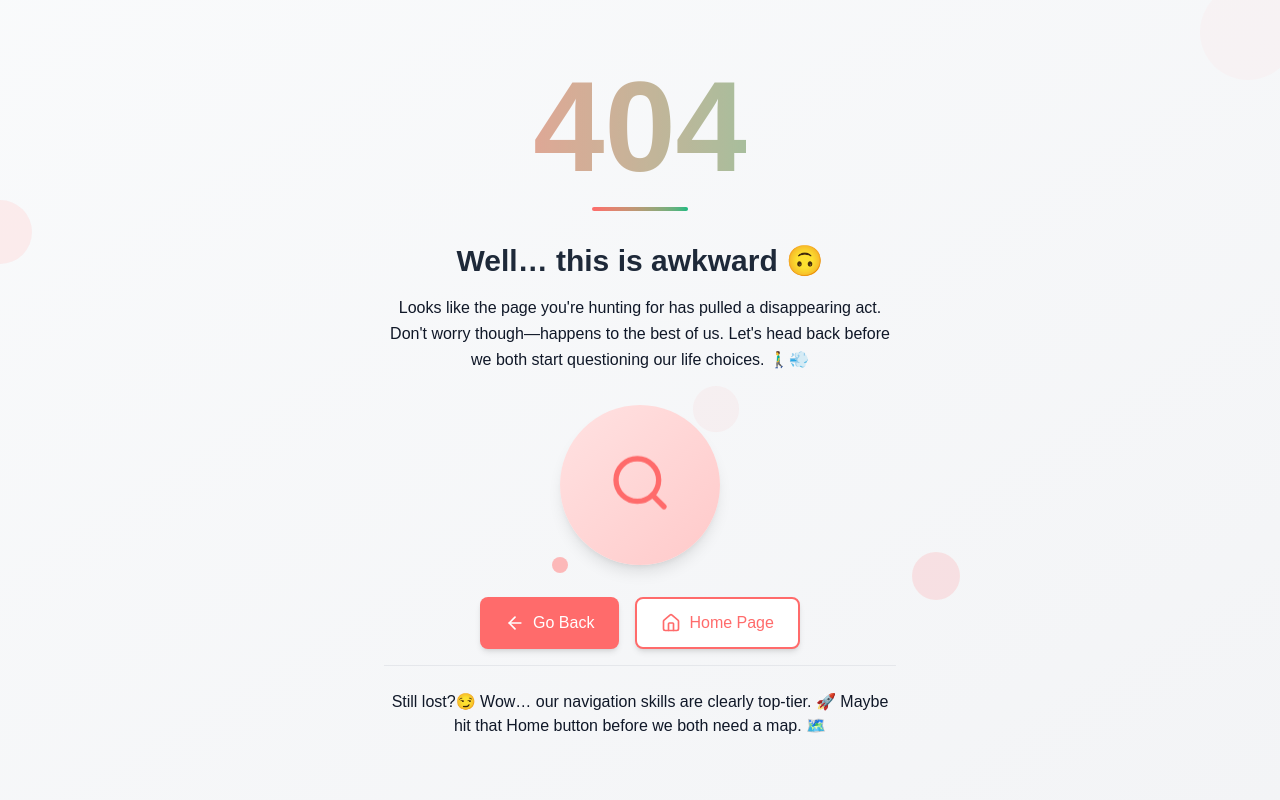
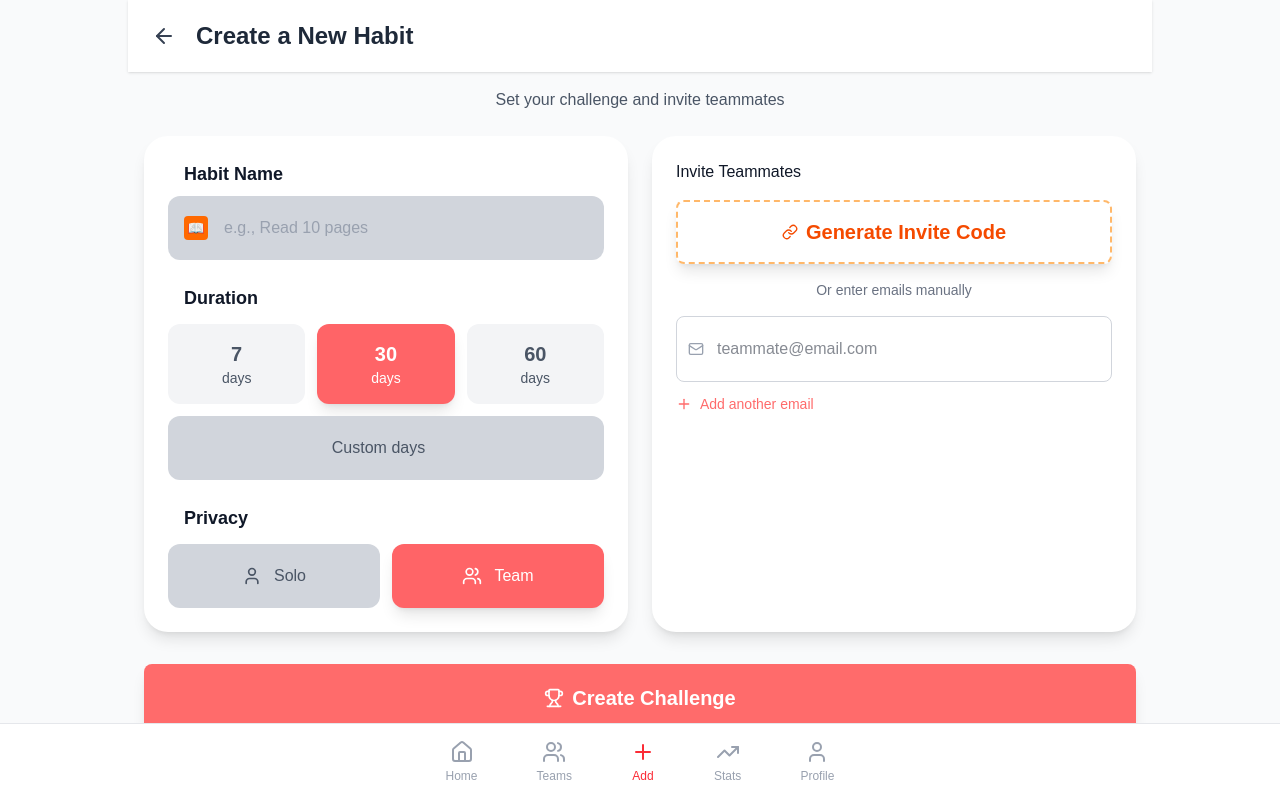
Before and after one commit to SeoBlack/streakforce, a React (Vite) app in the folder Frontend/: page /create-challenge in a window 1280 px wide. Built offline with nearby package versions, Linux system fonts and the light colour scheme.

Commit message:
Challenge pages and its components

```diff
--- a/Frontend/src/App.tsx
+++ b/Frontend/src/App.tsx
@@ -6,6 +6,7 @@ import WelcomePage from "./pages/auth-pages/WellcomePage";
 import LoginPage from "./pages/auth-pages/LoginPage";
 import HomePage from "./pages/home/HomePage";
 import NotFoundPage from "./pages/NotFound";
+import CreateChallenge from "./pages/challenge/CreateChallenge";
 
 function App() {
   return (
@@ -19,6 +20,7 @@ function App() {
           </Route>
           <Route element={<MainLayout />}>
             <Route path="home" element={<HomePage />} />
+            <Route path="create-challenge" element={<CreateChallenge />} />
           </Route>
         </Routes>
       </BrowserRouter>
--- /dev/null
+++ b/Frontend/src/components/CreateHabit.tsx
@@ -0,0 +1,122 @@
+import React, { useState } from "react";
+import { User, Users } from "lucide-react";
+
+interface HabitFormProps {
+  habitName: string;
+  duration: number;
+  privacy: "solo" | "team";
+  onHabitNameChange: (name: string) => void;
+  onDurationChange: (duration: number) => void;
+  onPrivacyChange: (privacy: "solo" | "team") => void;
+}
+
+const CreateHabit: React.FC<HabitFormProps> = ({
+  habitName,
+  duration,
+  privacy,
+  onHabitNameChange,
+  onDurationChange,
+  onPrivacyChange,
+}) => {
+  const [customDuration, setCustomDuration] = useState("");
+
+  const durations = [7, 30, 60];
+
+  const handleDurationSelect = (selectedDuration: number) => {
+    setCustomDuration("");
+    onDurationChange(selectedDuration);
+  };
+
+  const handleCustomDurationChange = (value: string) => {
+    setCustomDuration(value);
+    const numValue = parseInt(value);
+    if (!isNaN(numValue) && numValue > 0) {
+      onDurationChange(numValue);
+    }
+  };
+
+  return (
+    <div className="space-y-6">
+      <div>
+        <h3 className="text-lg font-semibold mb-2 ml-4">Habit Name</h3>
+        <div className="relative">
+          <div className="absolute left-4 top-1/2 transform -translate-y-1/2 w-6 h-6 bg-orange-500 rounded flex items-center justify-center">
+            <span className="text-white text-sm font-bold">📖</span>
+          </div>
+          <input
+            type="text"
+            value={habitName}
+            onChange={(e) => onHabitNameChange(e.target.value)}
+            placeholder="e.g., Read 10 pages"
+            className="w-full pl-14 pr-4 py-5 bg-gray-300 border-0 rounded-xl text-gray-600 placeholder-gray-400 focus:outline-none focus:ring-2 focus:ring-red-400 focus:bg-white transition-all"
+          />
+        </div>
+      </div>
+      <div>
+        <h3 className="text-lg font-semibold ml-4 mb-3">Duration</h3>
+        <div className="space-y-3">
+          <div className="grid grid-cols-3 gap-3">
+            {durations.map((dur) => (
+              <button
+                key={dur}
+                onClick={() => handleDurationSelect(dur)}
+                className={`py-4 px-4 rounded-xl text-center font-medium transition-all ${
+                  duration === dur && !customDuration
+                    ? "bg-red-400 text-white shadow-lg"
+                    : "bg-gray-100 text-gray-600 hover:bg-gray-200"
+                }`}
+              >
+                <div className="text-xl font-bold">{dur}</div>
+                <div className="text-sm">days</div>
+              </button>
+            ))}
+          </div>
+          <input
+            type="number"
+            value={customDuration}
+            onChange={(e) => handleCustomDurationChange(e.target.value)}
+            placeholder="Custom days"
+            className={`w-full py-5 px-4 rounded-xl text-center font-medium transition-all ${
+              customDuration
+                ? "bg-red-400 text-white placeholder-red-200"
+                : "bg-gray-300 text-gray-600 placeholder-gray-600"
+            } focus:outline-none focus:ring-2 focus:ring-red-400`}
+          />
+          {customDuration && (
+            <p className="text-center text-gray-600">{customDuration} days</p>
+          )}
+        </div>
+      </div>
+      <div>
+        <h3 className="text-lg font-semibold ml-4 mb-3">Privacy</h3>
+        <div className="flex gap-3">
+          <button
+            onClick={() => onPrivacyChange("solo")}
+            className={`flex-1 flex items-center justify-center gap-3 py-5 px-6 rounded-xl font-medium transition-all ${
+              privacy === "solo"
+                ? "bg-red-400 text-white shadow-lg"
+                : "bg-gray-300 text-gray-600 hover:bg-gray-200"
+            }`}
+          >
+            <User className="w-5 h-5" />
+            <span>Solo</span>
+          </button>
+
+          <button
+            onClick={() => onPrivacyChange("team")}
+            className={`flex-1 flex items-center justify-center gap-3 py-5 px-6 rounded-xl font-medium transition-all ${
+              privacy === "team"
+                ? "bg-red-400 text-white shadow-lg"
+                : "bg-gray-300 text-gray-600 hover:bg-gray-200"
+            }`}
+          >
+            <Users className="w-5 h-5" />
+            <span>Team</span>
+          </button>
+        </div>
+      </div>
+    </div>
+  );
+};
+
+export default CreateHabit;
--- /dev/null
+++ b/Frontend/src/components/EmailInput.tsx
@@ -0,0 +1,70 @@
+import { useState, useEffect } from "react";
+import { Mail, Plus } from "lucide-react";
+
+interface Props {
+  emails: string[];
+  onEmailsChange: (emails: string[]) => void;
+}
+
+const EmailInput = ({ emails = [], onEmailsChange }: Props) => {
+  const [inputs, setInputs] = useState<string[]>(emails.length ? emails : [""]);
+
+  useEffect(() => {
+    const validEmails = inputs.filter(
+      (email) => email.includes("@") && email.trim() !== ""
+    );
+    onEmailsChange(validEmails);
+  }, [inputs]);
+
+  const handleChange = (value: string, index: number) => {
+    const newInputs = [...inputs];
+    newInputs[index] = value;
+    setInputs(newInputs);
+  };
+
+  const handleAddField = () => {
+    setInputs([...inputs, ""]);
+  };
+
+  const handleRemoveField = (index: number) => {
+    const newInputs = inputs.filter((_, i) => i !== index);
+    setInputs(newInputs.length ? newInputs : [""]);
+  };
+
+  return (
+    <div>
+      {inputs.map((input, index) => (
+        <div key={index} className="relative mb-3 flex items-center gap-2">
+          <div className="relative flex-1">
+            <Mail className="absolute left-3 top-1/2 transform -translate-y-1/2 w-4 h-4 text-gray-400" />
+            <input
+              type="email"
+              value={input}
+              onChange={(e) => handleChange(e.target.value, index)}
+              placeholder="teammate@email.com"
+              className="w-full pl-10 pr-4 py-5 border border-gray-300 rounded-lg focus:ring-2 focus:ring-color-1 focus:border-transparent outline-none transition-all"
+            />
+          </div>
+          {inputs.length > 1 && (
+            <button
+              onClick={() => handleRemoveField(index)}
+              className="text-color-1 hover:text-color-2 text-lg font-bold"
+            >
+              ×
+            </button>
+          )}
+        </div>
+      ))}
+
+      <button
+        onClick={handleAddField}
+        className="flex items-center gap-2 text-color-1 hover:text-color-2 text-sm font-medium mt-2 transition-colors"
+      >
+        <Plus className="w-4 h-4" />
+        Add another email
+      </button>
+    </div>
+  );
+};
+
+export default EmailInput;
--- a/Frontend/src/components/Footer.tsx
+++ b/Frontend/src/components/Footer.tsx
@@ -11,7 +11,7 @@ const Footer: React.FC = () => {
   const navItems = [
     { icon: Home, label: "Home", to: "/home" },
     { icon: Users, label: "Teams", to: "/users" },
-    { icon: Plus, label: "Add" },
+    { icon: Plus, label: "Add", to: "/create-challenge" },
     { icon: TrendingUp, label: "Stats", to: "/stats" },
     { icon: User, label: "Profile", to: "/profile" },
   ];
--- /dev/null
+++ b/Frontend/src/pages/challenge/CreateChallenge.tsx
@@ -0,0 +1,85 @@
+import { ArrowLeft, Link as LinkIcon, Trophy } from "lucide-react";
+import { useState } from "react";
+import CreateHabit from "../../components/CreateHabit";
+import EmailInput from "../../components/EmailInput";
+import Button from "../../components/Button";
+
+const CreateChallenge = () => {
+  const [habitName, setHabitName] = useState("");
+  const [duration, setDuration] = useState(30);
+  const [privacy, setPrivacy] = useState<"solo" | "team">("team");
+  const [emails, setEmails] = useState<string[]>([]);
+
+  const handleSubmit = () => {
+    console.log("Submitting challenge:", {
+      habitName,
+      duration,
+      privacy,
+      emails,
+    });
+  };
+
+  return (
+    <div className="min-h-screen bg-gray-50 flex flex-col">
+      <header className="max-w-5xl mx-auto w-full bg-white shadow-sm p-4 flex items-center gap-3">
+        <button
+          aria-label="Go back"
+          className="p-2 hover:bg-gray-100 rounded-full transition-colors"
+        >
+          <ArrowLeft className="w-6 h-6 text-gray-700" />
+        </button>
+        <h1 className="text-xl sm:text-2xl font-semibold text-gray-800">
+          Create a New Habit
+        </h1>
+      </header>
+      <main className="flex-1 max-w-5xl mx-auto w-full p-4">
+        <p className="text-gray-600 text-center text-md mb-6">
+          Set your challenge and invite teammates
+        </p>
+
+        <div className="grid grid-cols-1 md:grid-cols-2 gap-6">
+          <div className="bg-white rounded-3xl shadow-lg p-6">
+            <CreateHabit
+              habitName={habitName}
+              duration={duration}
+              privacy={privacy}
+              onHabitNameChange={setHabitName}
+              onDurationChange={setDuration}
+              onPrivacyChange={setPrivacy}
+            />
+          </div>
+          <div className="bg-white rounded-3xl shadow-lg p-6 flex flex-col">
+            <h3 className="text-gray-900 font-medium mb-4">Invite Teammates</h3>
+
+            <div className="mb-4">
+              <Button
+                aria-label="Generate invite code"
+                className="w-full flex items-center justify-center gap-2 py-4 border-2 border-dashed border-orange-300 rounded-lg text-orange-600 hover:border-orange-400 hover:bg-orange-50 transition-all font-medium"
+              >
+                <LinkIcon className="w-4 h-4" />
+                Generate Invite Code
+              </Button>
+            </div>
+
+            <p className="text-center text-gray-500 text-sm mb-4">
+              Or enter emails manually
+            </p>
+
+            <EmailInput emails={emails} onEmailsChange={setEmails} />
+          </div>
+        </div>
+        <div className="mt-8 flex justify-center">
+          <Button
+            onClick={handleSubmit}
+            className="bg-color-1 text-white py-5 px-8 rounded-lg font-medium hover:bg-color-2 flex items-center gap-2"
+          >
+            <Trophy className="w-5 h-5" />
+            Create Challenge
+          </Button>
+        </div>
+      </main>
+    </div>
+  );
+};
+
+export default CreateChallenge;
```
